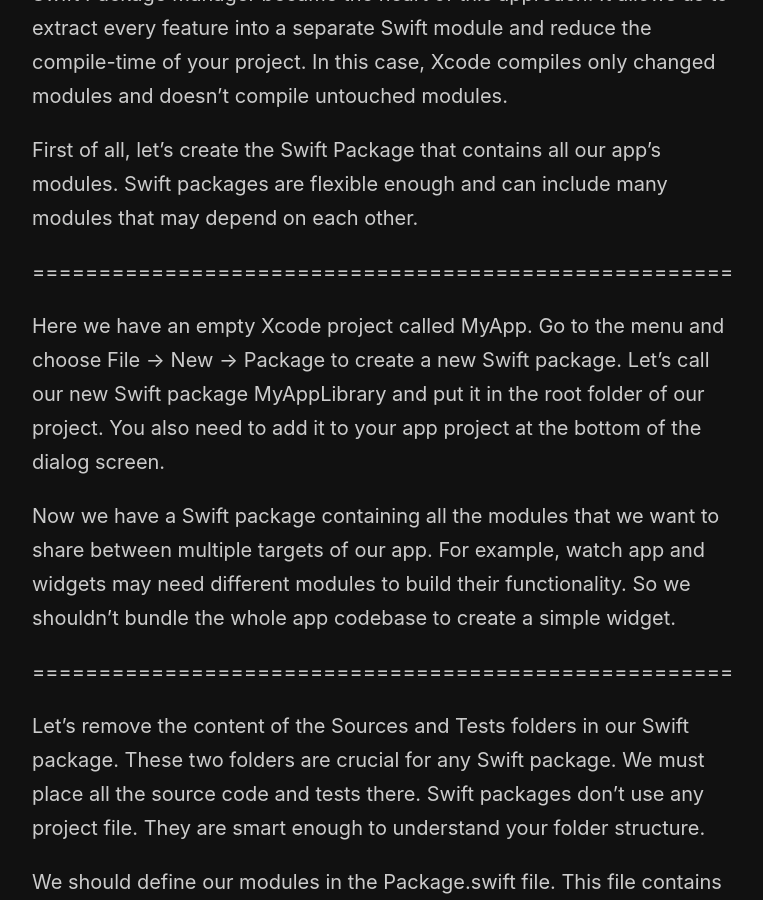
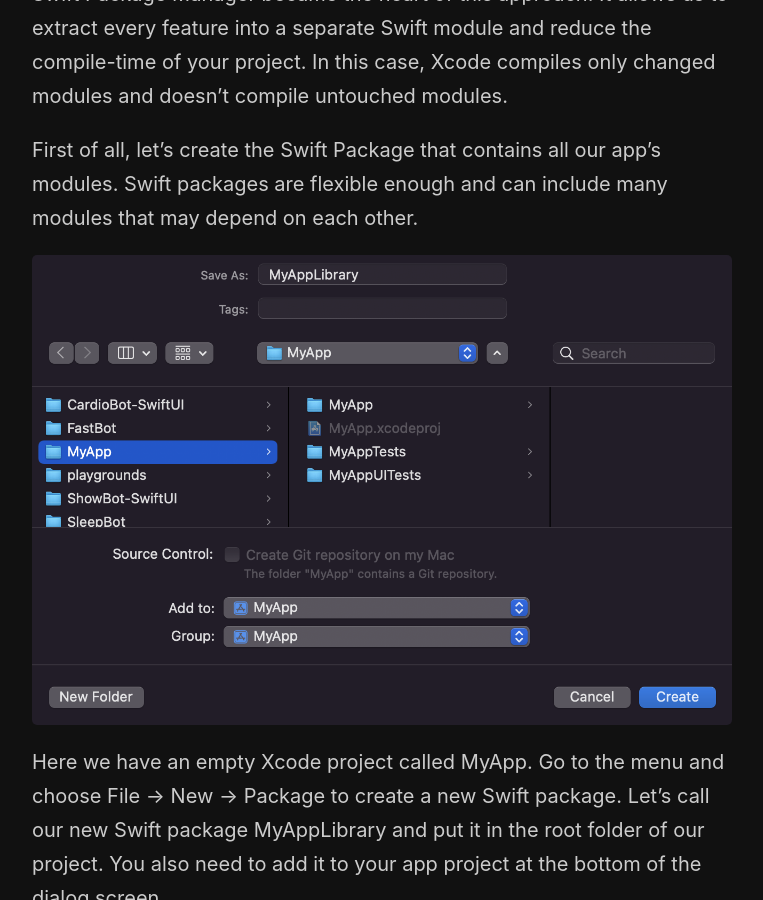
Before and after one commit to mecid/mecid.github.io, a Jekyll site: the page built from _posts/2022-01-12-microapps-architecture-in-swift-spm-basics.md, in a window 1280 px wide and 900 px high, scrolled down 489 px. Shown: the whole window, without its empty margins (258-1021 px from the left). Built offline with Jekyll 4.4.1, drawn with Linux system fonts in a browser that asks for light colours.

Commit message:
images added to the post

```diff
--- a/_posts/2022-01-12-microapps-architecture-in-swift-spm-basics.md
+++ b/_posts/2022-01-12-microapps-architecture-in-swift-spm-basics.md
@@ -10,13 +10,13 @@
 
 First of all, let's create the Swift Package that contains all our app's modules. Swift packages are flexible enough and can include many modules that may depend on each other.
 
-=====================================================
+![Swift-Package-Manager-Creation](/public/spm-lib.png)
 
 Here we have an empty Xcode project called MyApp. Go to the menu and choose File -> New -> Package to create a new Swift package. Let's call our new Swift package MyAppLibrary and put it in the root folder of our project. You also need to add it to your app project at the bottom of the dialog screen.
 
 Now we have a Swift package containing all the modules that we want to share between multiple targets of our app. For example, watch app and widgets may need different modules to build their functionality. So we shouldn't bundle the whole app codebase to create a simple widget.
 
-=====================================================
+![Swift-Package-Manager-Project](/public/spm-project.png)
 
 Let's remove the content of the Sources and Tests folders in our Swift package. These two folders are crucial for any Swift package. We must place all the source code and tests there. Swift packages don't use any project file. They are smart enough to understand your folder structure.
 
```
